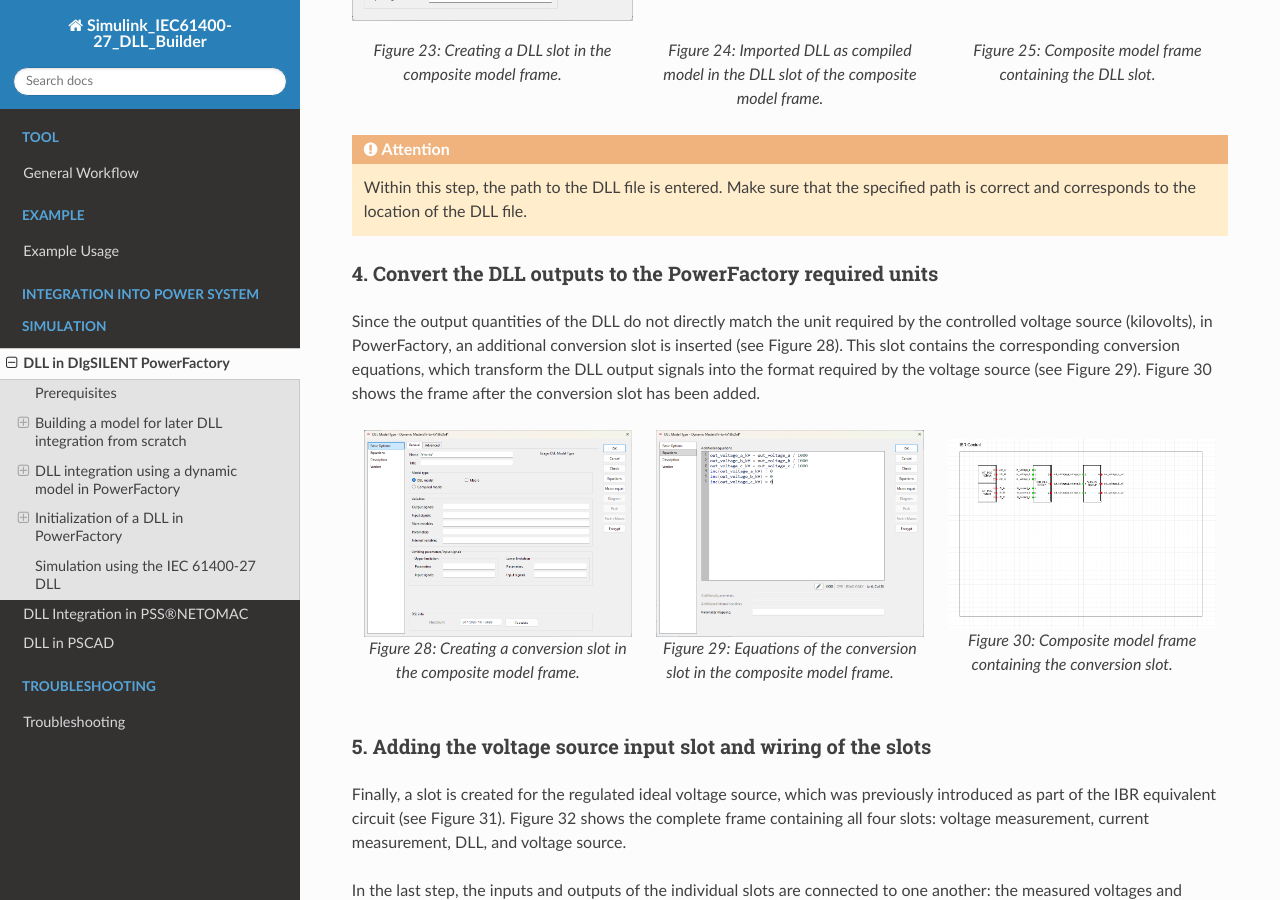
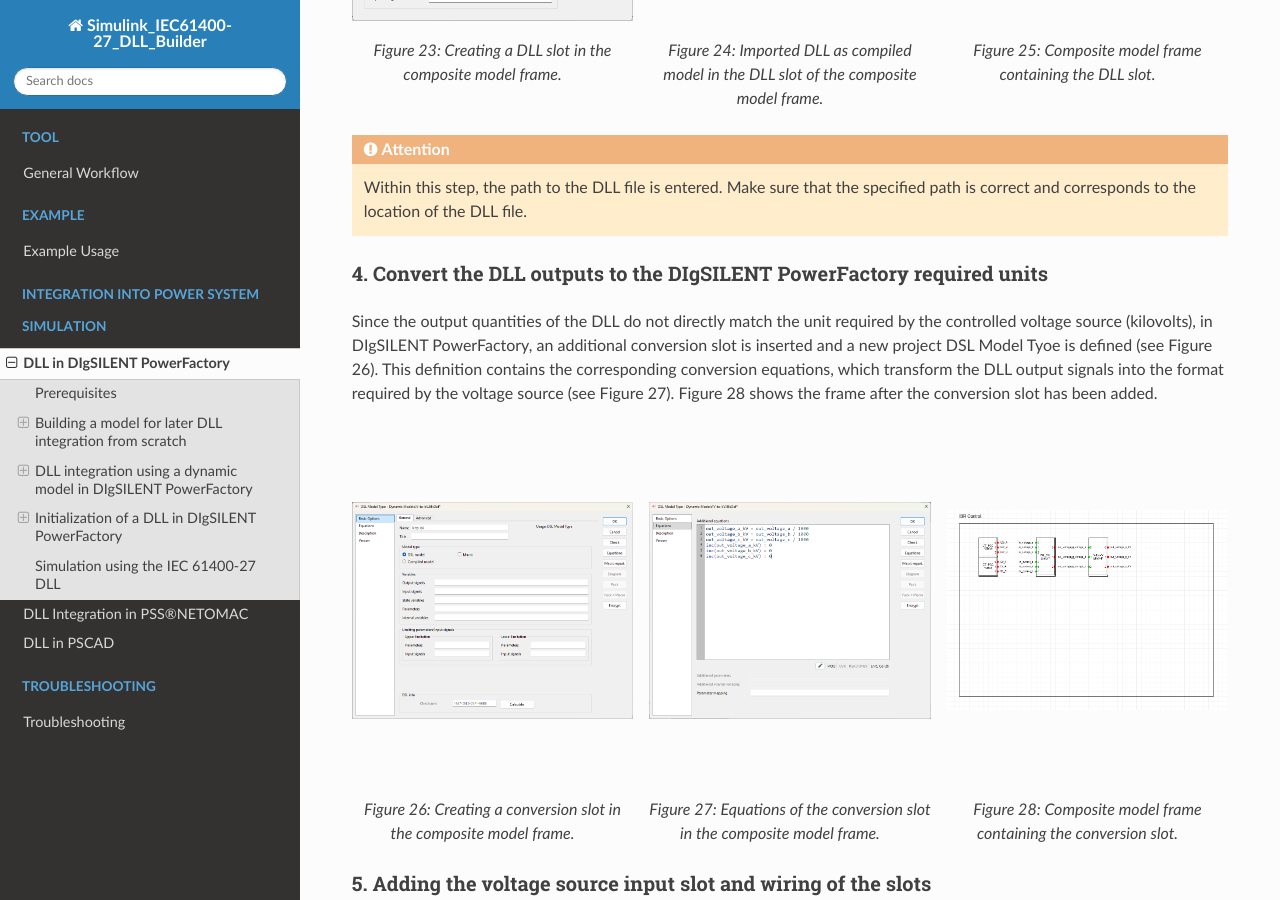
Before and after one commit to Institute-of-Electrical-Energy-Systems/SIMULINK_DLL_Builder, a Sphinx documentation site: the page built from docs/DLL_in_PF.rst, in a window 1280 px wide and 900 px high, scrolled down 7568 px. Built offline with Sphinx 7.4.7 and the Read the Docs theme 3.1.0, drawn with Linux system fonts in a browser that asks for light colours; formulas are drawn with MathJax 3; some of the changed text lies outside the part shown.

Commit message:
Update DLL_in_PF.rst

```diff
--- a/docs/DLL_in_PF.rst
+++ b/docs/DLL_in_PF.rst
@@ -22,10 +22,10 @@ The individual components are added and configured step by step, starting from t
 1. Building a thevenin equivalent
 ^^^^^^^^^^^^^^^^^^^^^^^^^^^^^^^^^
 ..  figure:: ./images/PowerFactory/TheveninPowerFactory.png
-    :alt: Thevenin equivalent connect to PCC in PowerFactory.
+    :alt: Thevenin equivalent connect to PCC in DIgSILENT PowerFactory.
     :target: _images/TheveninPowerFactory.png
 
-    Figure 1: Thevenin equivalent connect to PCC in PowerFactory.
+    Figure 1: Thevenin equivalent connect to PCC in DIgSILENT PowerFactory.
 
 By definition, a Thevenin equivalent consists of an ideal voltage source and a series-connected internal impedance.
 In this model, the ideal voltage source applies a voltage of 1 p.u. to the bus at its terminal (“InnerThevenin”).
@@ -74,16 +74,16 @@ Select Voltage Transformer from the list of available components (see Figure 4).
 .. container:: image-row
 
    ..  figure:: ./images/PowerFactory/PCCPowerFactory.png
-         :alt: Choice of the PCC busbar in the PowerFactory model menu.
+         :alt: Choice of the PCC busbar in the DIgSILENT PowerFactory model menu.
          :target: _images/PCCPowerFactory.png
 
-         Figure 3: Choice of the PCC busbar in the PowerFactory model menu.
+         Figure 3: Choice of the PCC busbar in the DIgSILENT PowerFactory model menu.
 
    ..  figure:: ./images/PowerFactory/VT_PowerFactory.png
-         :alt: Adding a new voltage transformer to the PCC busbar in PowerFactory.
+         :alt: Adding a new voltage transformer to the PCC busbar in DIgSILENT PowerFactory.
          :target: _images/VT_PowerFactory.png
 
-         Figure 4: Adding a new voltage transformer to the PCC busbar in PowerFactory.
+         Figure 4: Adding a new voltage transformer to the PCC busbar in DIgSILENT PowerFactory.
 
 After creating the voltage transformer, open its configuration by double-clicking the component. Assign a suitable name to the new component and create a new transformer type (see Figure 5).
 Select Ideal Voltage Transformer in the upcoming Voltage Transformer Type menu (see Figure 6).
@@ -92,10 +92,10 @@ The ideal transformer is sufficient for the present application because the purp
 .. container:: image-row
 
    ..  figure:: ./images/PowerFactory/VT_PowerFactory2.png
-      :alt: Pop-up window of the new generated voltage transformer at the PCC busbar in PowerFactory.
+      :alt: Pop-up window of the new generated voltage transformer at the PCC busbar in DIgSILENT PowerFactory.
       :target: _images/VT_PowerFactory2.png
 
-      Figure 5: Pop-up window of the new generated voltage transformer at the PCC busbar in PowerFactory.
+      Figure 5: Pop-up window of the new generated voltage transformer at the PCC busbar in DIgSILENT PowerFactory.
 
    .. figure:: ./images/PowerFactory/VT_PowerFactory4.png
       :alt: Pop-up window for the definition of a voltage transformer type.
@@ -141,16 +141,16 @@ Select Current Transformer from the list of available components (see Figure 11)
 .. container:: image-row
 
    ..  figure:: ./images/PowerFactory/PCC_Cub1_PowerFactory.png
-         :alt: Choice of the cubicle of the PCC busbar connected to the thevenin impedance in the PowerFactory model menu.
+         :alt: Choice of the cubicle of the PCC busbar connected to the thevenin impedance in the DIgSILENT PowerFactory model menu.
          :target: _images/PCC_Cub1_PowerFactory.png
 
-         Figure 10: Choice of the cubicle of the PCC busbar connected to the thevenin impedance in the PowerFactory model menu.
+         Figure 10: Choice of the cubicle of the PCC busbar connected to the thevenin impedance in the DIgSILENT PowerFactory model menu.
 
    ..  figure:: ./images/PowerFactory/CT_PowerFactory.png
-         :alt: Adding a new current transformer to the cubicle of the PCC busbar connected to the thevenin impedance in PowerFactory.
+         :alt: Adding a new current transformer to the cubicle of the PCC busbar connected to the thevenin impedance in DIgSILENT PowerFactory.
          :target: _images/CT_PowerFactory.png
 
-         Figure 11: Adding a new current transformer to the cubicle of the PCC busbar connected to the thevenin impedance in PowerFactory.
+         Figure 11: Adding a new current transformer to the cubicle of the PCC busbar connected to the thevenin impedance in DIgSILENT PowerFactory.
 
 After creating the current transformer, open its configuration by double-clicking the component. Assign a suitable name to the new component, create a new transformer type and select Current Transformer Type (TypCt) (see Figure 12).
 Within the new upcoming Current Transformer Type menu select Ideal Current Transformer (see Figure 13).
@@ -159,10 +159,10 @@ The ideal transformer is sufficient for the present application because the purp
 .. container:: image-row
 
    ..  figure:: ./images/PowerFactory/CT_PowerFactory2.png
-         :alt: Pop-up window of the new generated current transformer at cubicle of the PCC busbar connected to the thevenin impedance in PowerFactory.
+         :alt: Pop-up window of the new generated current transformer at cubicle of the PCC busbar connected to the thevenin impedance in DIgSILENT PowerFactory.
          :target: _images/CT_PowerFactory2.png
 
-         Figure 12: Pop-up window of the new generated current transformer at cubicle of the PCC busbar connected to the thevenin impedance in PowerFactory.
+         Figure 12: Pop-up window of the new generated current transformer at cubicle of the PCC busbar connected to the thevenin impedance in DIgSILENT PowerFactory.
 
    .. figure:: ./images/PowerFactory/CT_PowerFactory4.png
          :alt: Pop-up window for the definition of a current transformer type.
@@ -197,8 +197,8 @@ The measured variables **I2r_A**, **I2r_B**, and **I2r_C** can then be selected
 
          Figure 16: Adding the necessary current measurements to the result log.
 
-DLL integration using a dynamic model in PowerFactory
------------------------------------------------------
+DLL integration using a dynamic model in DIgSILENT PowerFactory
+---------------------------------------------------------------
 After setting up the electrical components of the grid model along with the required voltage and current measurements at the PCC, the next step is to integrate the DLL itself into the model.
 This integration is performed via a so-called Composite Model Frame, which defines the signal connections between the measured quantities, the DLL, and the controlled voltage source.
 
@@ -287,151 +287,138 @@ Figure 25 shows the frame with the integrated DLL slot, whose inputs and outputs
    Within this step, the path to the DLL file is entered. Make sure that the specified path is correct and corresponds to the location of the DLL file.
 
 
-4. Convert the DLL outputs to the PowerFactory required units
-^^^^^^^^^^^^^^^^^^^^^^^^^^^^^^^^^^^^^^^^^^^^^^^^^^^^^^^^^^^^^
-Since the output quantities of the DLL do not directly match the unit required by the controlled voltage source (kilovolts), in PowerFactory, an additional conversion slot is inserted (see Figure 28).
-This slot contains the corresponding conversion equations, which transform the DLL output signals into the format required by the voltage source (see Figure 29).
-Figure 30 shows the frame after the conversion slot has been added.
+4. Convert the DLL outputs to the DIgSILENT PowerFactory required units
+^^^^^^^^^^^^^^^^^^^^^^^^^^^^^^^^^^^^^^^^^^^^^^^^^^^^^^^^^^^^^^^^^^^^^^^
+Since the output quantities of the DLL do not directly match the unit required by the controlled voltage source (kilovolts), in DIgSILENT PowerFactory, an additional conversion slot is inserted and a new project DSL Model Tyoe is defined (see Figure 26).
+This definition contains the corresponding conversion equations, which transform the DLL output signals into the format required by the voltage source (see Figure 27).
+Figure 28 shows the frame after the conversion slot has been added.
 
-.. grid:: 3
+.. container:: image-row
 
-   .. grid-item::
-      ..  figure:: ./images/PowerFactory/CompositeModelFrame9.png
-            :alt: Creating a conversion slot in the composite model frame.
-            :align: center
+   ..  figure:: ./images/PowerFactory/CompositeModelFrame9.png
+         :alt: Creating a conversion slot in the composite model frame.
+         :target: _images/CompositeModelFrame9.png
 
-            Figure 28: Creating a conversion slot in the composite model frame.
+         Figure 26: Creating a conversion slot in the composite model frame.
 
-   .. grid-item::
-      ..  figure:: ./images/PowerFactory/CompositeModelFrame10.png
-            :alt: Equations of the conversion slot in the composite model frame.
-            :align: center
+   ..  figure:: ./images/PowerFactory/CompositeModelFrame10.png
+         :alt: Equations of the conversion slot in the composite model frame.
+         :target: _images/CompositeModelFrame10.png
 
-            Figure 29: Equations of the conversion slot in the composite model frame.
+         Figure 27: Equations of the conversion slot in the composite model frame.
 
-   .. grid-item::
-      ..  figure:: ./images/PowerFactory/CompositeModelFrame11.png
-            :alt: Composite model frame containing the conversion slot.
-            :align: center
+   ..  figure:: ./images/PowerFactory/CompositeModelFrame11.png
+         :alt: Composite model frame containing the conversion slot.
+         :target: _images/CompositeModelFrame11.png
 
-            Figure 30: Composite model frame containing the conversion slot.
+         Figure 28: Composite model frame containing the conversion slot.
 
 5. Adding the voltage source input slot and wiring of the slots
 ^^^^^^^^^^^^^^^^^^^^^^^^^^^^^^^^^^^^^^^^^^^^^^^^^^^^^^^^^^^^^^^
+Finally, a slot for the regulated ideal voltage source is created, which was previously introduced as part of the IBR equivalent circuit (see Figure 29).
+Figure 30 shows the complete frame containing all five slots: voltage measurement, current measurement, DLL, output concersion and controlled voltage source.
+In the last step, the inputs and outputs of the individual slots are connected to one another: the measured voltages and currents are fed into the DLL slot as input signals,
+the DLL's output quantities are converted into the required format via the conversion slot, and the result is then passed to the controlled voltage source as its setpoint.
+Figure 31 shows the fully wired Composite Model Frame.
+This completes the integration of the DLL into the DIgSILENT PowerFactory model, and simulations with dynamic behavior according to IEC 61400-27 can now be carried out.
 
-Finally, a slot is created for the regulated ideal voltage source, which was previously introduced as part of the IBR equivalent circuit (see Figure 31).
-Figure 32 shows the complete frame containing all four slots: voltage measurement, current measurement, DLL, and voltage source.
+.. container:: image-row
 
-In the last step, the inputs and outputs of the individual slots are connected to one another: the measured voltages and currents are fed into the DLL slot as input signals, the DLL's output quantities are converted into the required format via the conversion slot, and the result is then passed to the controlled voltage source as its setpoint.
-Figure 33 shows the fully wired Composite Model Frame.
-This completes the integration of the DLL into the PowerFactory model, and simulations with dynamic behavior according to IEC 61400-27 can now be carried out.
+   ..  figure:: ./images/PowerFactory/CompositeModelFrame12.png
+         :alt: Creating a voltage source slot in the composite model frame.
+         :target: _images/CompositeModelFrame12.png
 
-.. grid:: 3
+         Figure 29: Creating a voltage source slot in the composite model frame.
 
-   .. grid-item::
-      ..  figure:: ./images/PowerFactory/CompositeModelFrame12.png
-            :alt: Creating a voltage source slot in the composite model frame.
-            :align: center
+   ..  figure:: ./images/PowerFactory/CompositeModelFrame13.png
+         :alt: Composite model frame containing the voltage source slot.
+         :target: _images/CompositeModelFrame13.png
 
-            Figure 31: Creating a voltage source slot in the composite model frame.
+         Figure 30: Composite model frame containing the voltage source slot.
 
-   .. grid-item::
-      ..  figure:: ./images/PowerFactory/CompositeModelFrame13.png
-            :alt: Composite model frame containing the voltage source slot.
-            :align: center
+   ..  figure:: ./images/PowerFactory/CompositeModelFrame14.png
+         :alt: Composite model frame containing the signal connection of the slots.
+         :target: _images/CompositeModelFrame14.png
 
-            Figure 32: Composite model frame containing the voltage source slot.
-
-   .. grid-item::
-      ..  figure:: ./images/PowerFactory/CompositeModelFrame14.png
-            :alt: Composite model frame containing the signal connection of the slots.
-            :align: center
-
-            Figure 33: Composite model frame containing the signal connection of the slots.
+         Figure 31: Composite model frame containing the signal connection of the slots.
 
 Up to this point, only the required block definitions have been created.
 These definitions do not affect the simulation results until they are instantiated and integrated into the network topology.
 The next step is therefore to integrate the created components into the simulation model.
 
-6. Creating the two DSL Model required by the composite model Frame
-^^^^^^^^^^^^^^^^^^^^^^^^^^^^^^^^^^^^^^^^^^^^^^^^^^^^^^^^^^^^^^^^^^^
-To begin integrating the previously defined blocks, the required DSL models must first be created. Open the network associated with the current project in the ``Data Manager`` (see Figure 34) and create a new object.
-In the ``Add New Object`` dialog, select ``DSL Model`` (see Figure 35).
+6. Creating the two DSL Models required by the Composite Model Frame
+^^^^^^^^^^^^^^^^^^^^^^^^^^^^^^^^^^^^^^^^^^^^^^^^^^^^^^^^^^^^^^^^^^^^
+To begin integrating the previously defined blocks, the required DSL models must first be created. Open the network associated with the current project in the ``Data Manager`` (see Figure 32) and create a new object.
+In the ``Add New Object`` dialog, select ``DSL Model`` (see Figure 33).
 This starts the process of creating the DSL components required for the subsequent integration of the previously defined blocks.
 
-.. grid:: 2
+..container:: image-row
 
-   .. grid-item::
-      ..  figure:: ./images/PowerFactory/CompositeModelFrame15.png
-            :alt: Navigating to the grid topology of the considered PowerFactory model.
-            :align: center
+   ..  figure:: ./images/PowerFactory/CompositeModelFrame15.png
+         :alt: Navigating to the grid topology of the considered DIgSILENT PowerFactory model.
+         :target: _images/CompositeModelFrame15.png
 
-            Figure 34: Navigating to the grid topology of the considered PowerFactory model.
+         Figure 32: Navigating to the grid topology of the considered DIgSILENT PowerFactory model.
 
-   .. grid-item::
-      ..  figure:: ./images/PowerFactory/CompositeModelFrame16.png
-            :alt: Adding a new DSL model to the model.
-            :align: center
+   ..  figure:: ./images/PowerFactory/CompositeModelFrame16.png
+         :alt: Adding a new DSL model to the model.
+         :target: _images/CompositeModelFrame16.png
 
-            Figure 35: Adding a new DSL model to the model.
+         Figure 33: Adding a new DSL model to the model.
 
 7. Filling the two DSL Model required by the composite model Frame
 ^^^^^^^^^^^^^^^^^^^^^^^^^^^^^^^^^^^^^^^^^^^^^^^^^^^^^^^^^^^^^^^^^^
-The next step is to create the two DSL models required by the composite model frame created previously.
-The first DSL model is used to convert voltage values from volts to kilovolts (see Figure 36).
-The second DSL model is an instance of the DLL interface, which is responsible for handling the communication between PowerFactory and the IEC 61400-27 DLL (see Figure 37).
+The next step is to fill the two DSL models required by the composite model frame created previously.
+The first DSL model is used to convert voltage values from volts to kilovolts (see Figure 34).
+The second DSL model is an instance of the DLL interface, which is responsible for handling the communication between DIgSILENT PowerFactory and the IEC 61400-27 DLL (see Figure 35).
 
-.. grid:: 2
+.. container:: image-row
 
-   .. grid-item::
-      ..  figure:: ./images/PowerFactory/CompositeModelFrame17.png
-            :alt: Conversion DSL model of the composite model frame.
-            :align: center
+   ..  figure:: ./images/PowerFactory/CompositeModelFrame17.png
+         :alt: Conversion DSL model of the composite model frame.
+         :target: _images/CompositeModelFrame17.png
 
-            Figure 36: Conversion DSL model of the composite model frame.
+         Figure 34: Conversion DSL model of the composite model frame.
 
-   .. grid-item::
-      ..  figure:: ./images/PowerFactory/CompositeModelFrame18.png
-            :alt: DLL interface DSL model of the composite model frame.
-            :align: center
+   ..  figure:: ./images/PowerFactory/CompositeModelFrame18.png
+         :alt: DLL interface DSL model of the composite model frame.
+         :target: _images/CompositeModelFrame18.png
 
-            Figure 37: DLL interface DSL model of the composite model frame.
+         Figure 35: DLL interface DSL model of the composite model frame.
 
 8. Adding the IBR Control composite model frame as network component
 ^^^^^^^^^^^^^^^^^^^^^^^^^^^^^^^^^^^^^^^^^^^^^^^^^^^^^^^^^^^^^^^^^^^^
-Finally, a ``Composite Model`` object is created in the project network (see Figure 38).
+Finally, a ``Composite Model`` object is created in the project network (see Figure 36).
 This object is configured using the previously created composite model frame, ``IBR_Control``.
-The required measurement points, DSL models, and controlled voltage source are then assigned to the Composite Model object through its user interface (see Figure 39).
+The required measurement points, DSL models, and controlled voltage source are then assigned to the Composite Model object through its user interface (see Figure 37).
 
-.. grid:: 2
+.. container:: image-row
 
-   .. grid-item::
-      ..  figure:: ./images/PowerFactory/CompositeModelFrame19.png
-            :alt: Adding a new composite model to the model.
-            :align: center
+   ..  figure:: ./images/PowerFactory/CompositeModelFrame19.png
+         :alt: Adding a new composite model to the model.
+         :target: _images/CompositeModelFrame19.png
 
-            Figure 38: Adding a new composite model to the model.
+         Figure 36: Adding a new composite model to the model.
 
-   .. grid-item::
-      ..  figure:: ./images/PowerFactory/CompositeModelFrame20.png
-            :alt: Filling the composite model.
-            :align: center
+   ..  figure:: ./images/PowerFactory/CompositeModelFrame20.png
+         :alt: Filling the composite model.
+         :target: _images/CompositeModelFrame20.png
 
-            Figure 39: Filling the composite model.
+         Figure 37: Filling the composite model.
 
-With this configuration, the IEC 61400-27 DLL is fully integrated into the PowerFactory simulation environment.
+With this configuration, the IEC 61400-27 DLL is fully integrated into the DIgSILENT PowerFactory simulation environment.
 The DLL can process the measured electrical quantities during the simulation, while its calculated output signals are fed back into the EMT model through the configured composite model.
-This enables the dynamic behavior implemented in the DLL to directly influence the EMT simulation performed in PowerFactory.
+This enables the dynamic behavior implemented in the DLL to directly influence the EMT simulation performed in DIgSILENT PowerFactory.
 
-Initialization of a DLL in PowerFactory
----------------------------------------
+Initialization of a DLL in DIgSILENT PowerFactory
+-------------------------------------------------
 EMT simulations of electrical power systems are commonly used to investigate system stability and to validate protection concepts.
 It is important to note that such simulations are not initiated from an unknown initial state.
 Instead, the initial operating condition can generally be determined or approximated based on the specified operating point of the system.
 
-During the development of the IEC 61400-27 Builder, the dynamic behavior of the DLL within the PowerFactory simulation environment was investigated in detail.
+During the development of the IEC 61400-27 Builder, the dynamic behavior of the DLL within the DIgSILENT PowerFactory simulation environment was investigated in detail.
 Based on these investigations, several measures were derived to achieve an initialization that is as accurate as possible.
-The objective is to ensure that the DLL starts from an operating point consistent with the surrounding PowerFactory model, thereby minimizing the need for subsequent balancing operations.
+The objective is to ensure that the DLL starts from an operating point consistent with the surrounding DIgSILENT PowerFactory model, thereby minimizing the need for subsequent balancing operations.
 
 The initialization measures developed for this purpose are described in more detail in the following sections.
 
@@ -515,7 +502,7 @@ This switching mechanism allows the initialization values from the ideal AC volt
 
 Building an ideal three phase AC voltage signal with a user defined magnitude and angle
 """""""""""""""""""""""""""""""""""""""""""""""""""""""""""""""""""""""""""""""""""""""
-PowerFactory does not provide a signal generator for sine and cosine functions with user-defined amplitude and phase angle.
+DIgSILENT PowerFactory does not provide a signal generator for sine and cosine functions with user-defined amplitude and phase angle.
 Therefore, the required signal generation is implemented directly within the composite model frame as a dedicated slot (see Figure 46).
 
 The corresponding logic is shown in Figure 47 while the parameter and output labels are presented in Figure 48.
@@ -629,7 +616,7 @@ In contrast, the two signal-generator models require parameter inputs to define
             Figure 55: Parameter input mask of the three phase sine wave signal generator.
 
 The final step is to integrate the newly created DSL models into the ``IBR_Control`` composite model (see Figure 56).
-This completes the initialization setup in PowerFactory and ensures that the required switching and signal-generation functions are incorporated into the overall model.
+This completes the initialization setup in DIgSILENT PowerFactory and ensures that the required switching and signal-generation functions are incorporated into the overall model.
 
 The remaining configuration is performed within the control parameters of the Simulink model implemented in the IEC 61400-27 DLL.
 In particular, the parameters related to phase correction and the freeze functionality must be configured accordingly. These settings are described in more detail in the section **DESCRIPTION OF PHASE CORRECTION AND FREEZE.**
```
